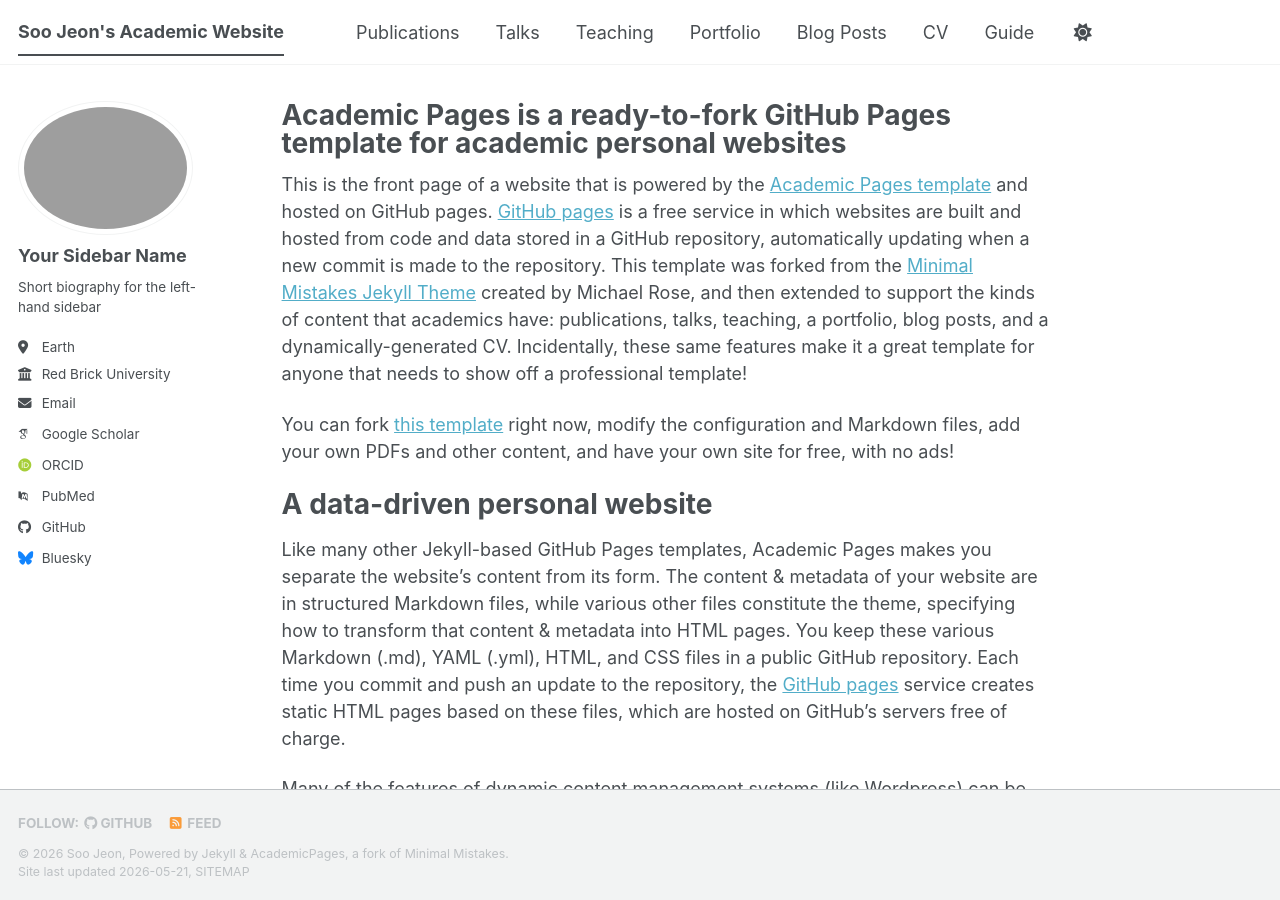
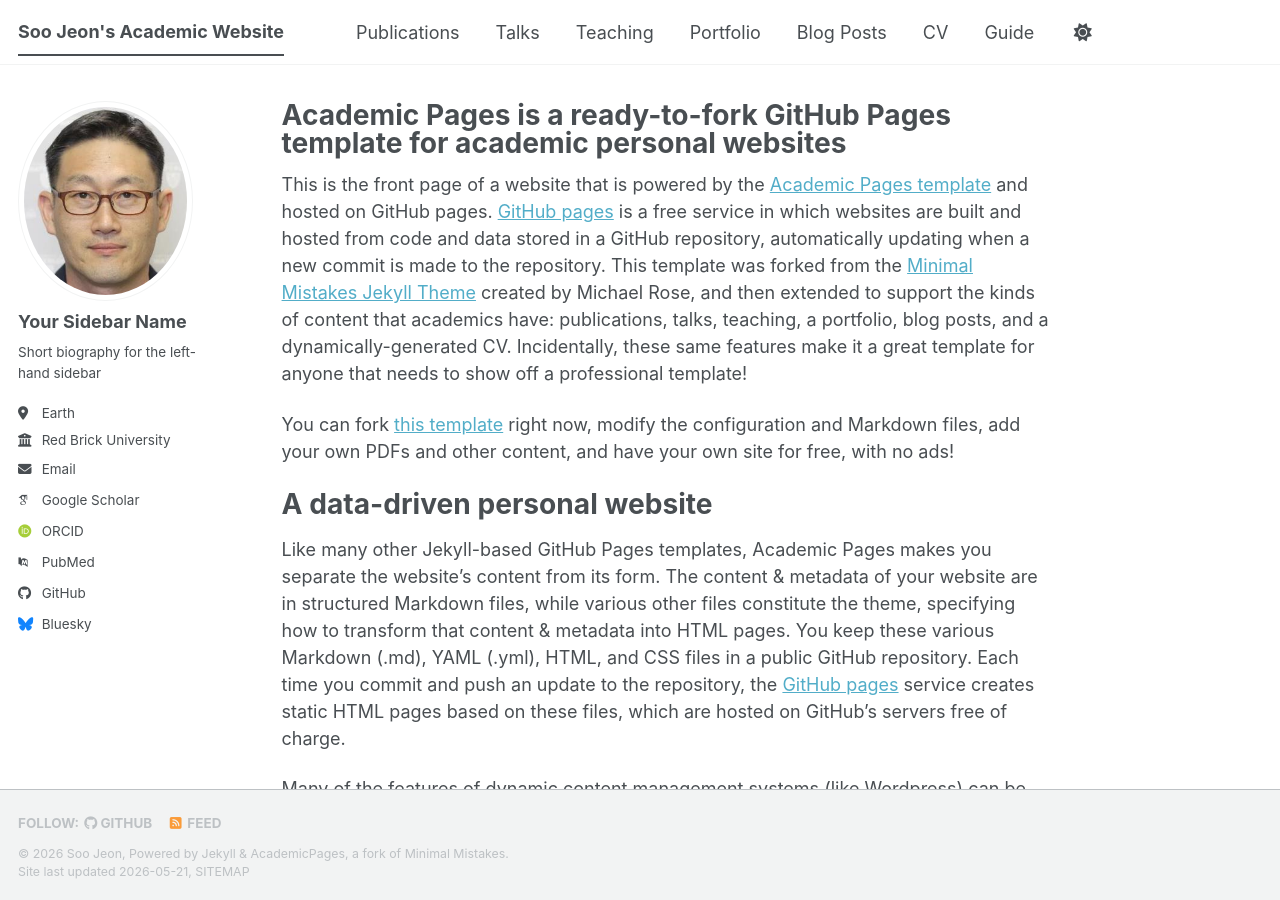
Before and after one commit to soojeon-uw/soojeon-uw.github.io, a Jekyll site: the page built from _pages/about.md, in a window 1280 px wide and 900 px high. Built offline with Jekyll 4.4.1, drawn with Linux system fonts in a browser that asks for light colours; some web fonts are replaced; a script bundle is joined from its source files by our own code; library files that are not in the unit come from our copies.

Commit message:
Fix avatar image filename in config

```diff
--- a/_config.yml
+++ b/_config.yml
@@ -23,7 +23,7 @@ repository               : "soojeon-uw/soojeon-uw.github.io"
 #               Additional customization can be done by editing /_includes/author-profile.html
 author:
   # Biographic information
-  avatar           : "Watcard_image_jpg"
+  avatar           : "Watcard_image.jpg"
   name             : "Your Sidebar Name"
   pronouns         : # example: "she/her"
   bio              : "Short biography for the left-hand sidebar"
```
